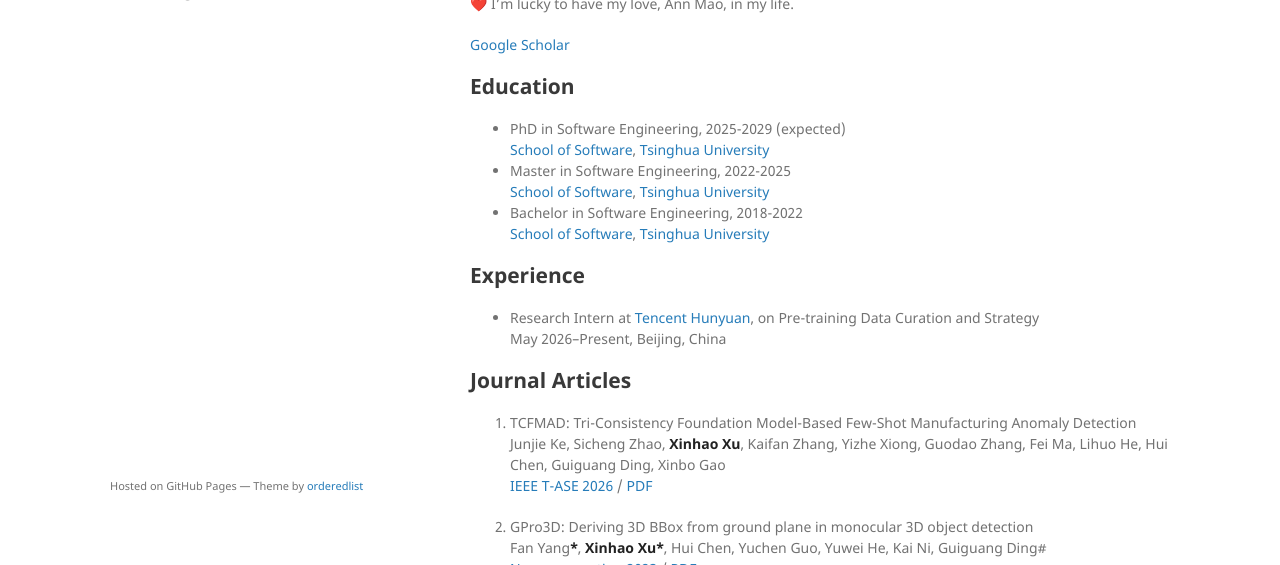
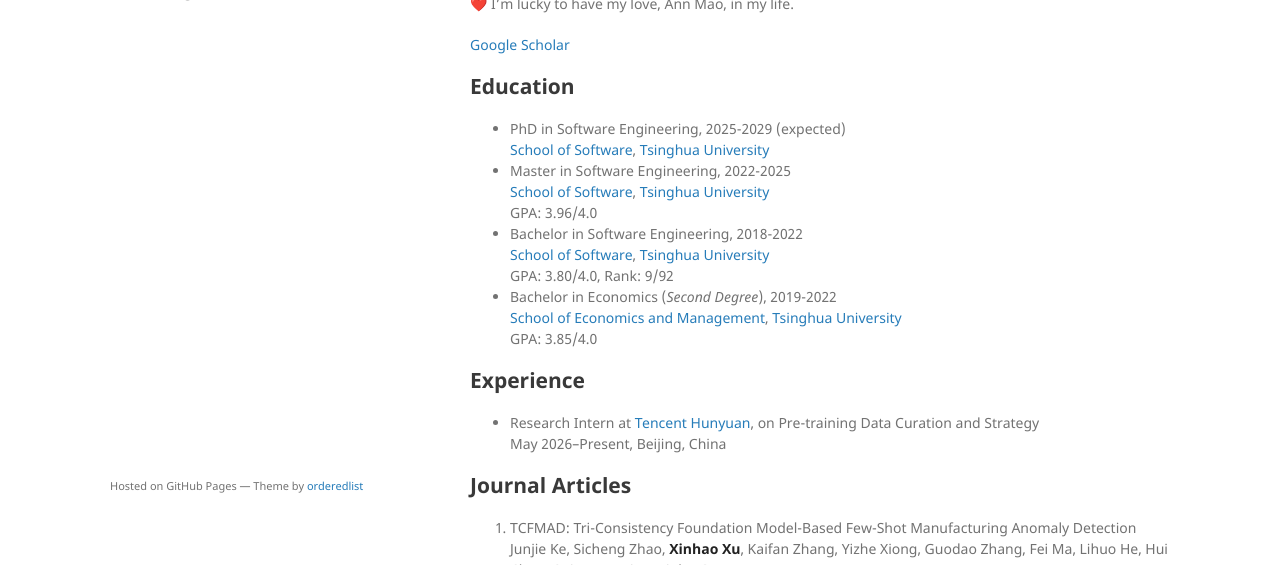
Before and after one commit to Ocean-627/Ocean-627.github.io, a Jekyll site: the page built from index.md, in a window 1280 px wide and 900 px high, cut to the strip 335-900 px from the top of the window. Built offline with Jekyll 4.4.1, drawn with Linux system fonts in a browser that asks for light colours; our own code applies the rules of GitHub Pages for plain Markdown files.

Commit message:
Add education GPA and second degree
Co-authored-by: Cursor <cursoragent@cursor.com>

```diff
--- a/index.md
+++ b/index.md
@@ -23,11 +23,14 @@ layout: default
 *   PhD in Software Engineering, 2025-2029 (expected)<br>
     [School of Software](https://www.thss.tsinghua.edu.cn/en/index.htm), [Tsinghua University](https://www.tsinghua.edu.cn/en/)
 *   Master in Software Engineering, 2022-2025<br>
-    [School of Software](https://www.thss.tsinghua.edu.cn/en/index.htm), [Tsinghua University](https://www.tsinghua.edu.cn/en/)
+    [School of Software](https://www.thss.tsinghua.edu.cn/en/index.htm), [Tsinghua University](https://www.tsinghua.edu.cn/en/)<br>
+    GPA: 3.96/4.0
 *   Bachelor in Software Engineering, 2018-2022<br>
-    [School of Software](https://www.thss.tsinghua.edu.cn/en/index.htm), [Tsinghua University](https://www.tsinghua.edu.cn/en/)
-<!-- *   Bachelor in Economics (_Second Degree_), 2019-2022<br>
-    [School of Economics and Management](https://www.sem.tsinghua.edu.cn/en/), [Tsinghua University](https://www.tsinghua.edu.cn/en/) -->
+    [School of Software](https://www.thss.tsinghua.edu.cn/en/index.htm), [Tsinghua University](https://www.tsinghua.edu.cn/en/)<br>
+    GPA: 3.80/4.0, Rank: 9/92
+*   Bachelor in Economics (_Second Degree_), 2019-2022<br>
+    [School of Economics and Management](https://www.sem.tsinghua.edu.cn/en/), [Tsinghua University](https://www.tsinghua.edu.cn/en/)<br>
+    GPA: 3.85/4.0
 
 ## Experience
 
```
